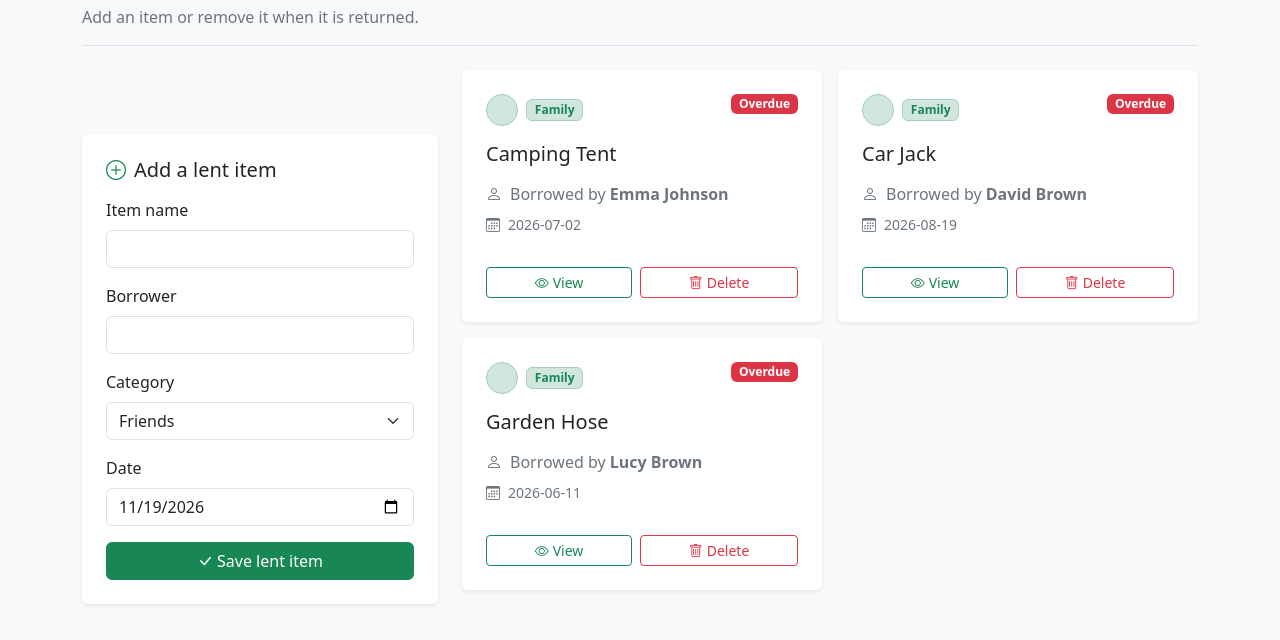
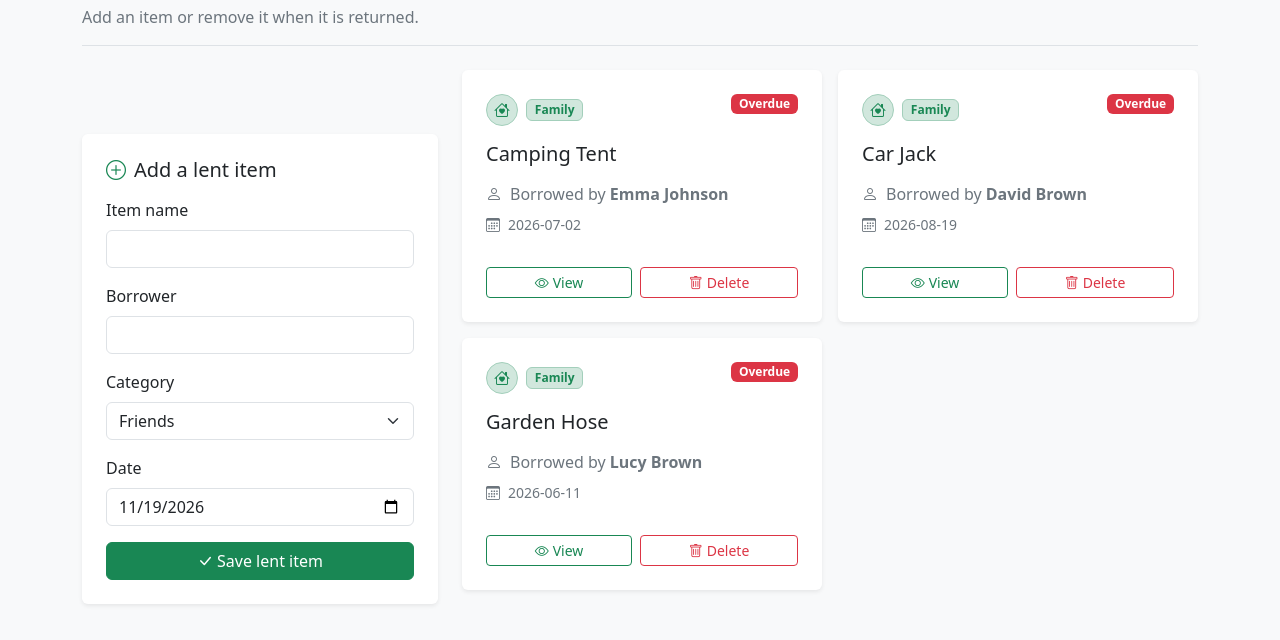
Before and after one commit to hersiahmed2525-ship-it/MiniLend-React, a React (Vite) app: page /lends in a window 1280 px wide. Shown: the part 162-802 px from the top of the page. Built offline with nearby package versions, Linux system fonts and the light colour scheme; data requests are answered from the project's data file.

Commit message:
Finally, letting LendPage to give LendCard, a singular category to retrieve category's icon inside LendCard.

```diff
--- a/src/pages/LendsPage.jsx
+++ b/src/pages/LendsPage.jsx
@@ -4,9 +4,19 @@ import LendCard from "../components/LendCard.jsx";
 import LendForm from "../components/LendForm.jsx";
 
 export default function LendsPage() {
-  const { lends, loading, error, refetch, search, addLend, deleteLend } =
-    useApp();
+  const {
+    lends,
+    categories,
+    loading,
+    error,
+    refetch,
+    search,
+    addLend,
+    deleteLend,
+  } = useApp();
+
   const query = search.trim().toLowerCase();
+
   const visibleLends = query
     ? lends.filter((lend) =>
         [lend.item, lend.borrower, lend.category]
@@ -14,6 +24,7 @@ export default function LendsPage() {
           .some((value) => String(value).toLowerCase().includes(query))
       )
     : lends;
+
   const handleDelete = async (id) => {
     try {
       await deleteLend(id);
@@ -41,9 +52,11 @@ export default function LendsPage() {
           <span>Loading lent items...</span>
         </div>
       )}
+
       {error && (
         <div className="alert alert-danger d-flex justify-content-between align-items-center gap-3">
           <span>{error}</span>
+
           <button
             type="button"
             className="btn btn-outline-danger"
@@ -65,11 +78,21 @@ export default function LendsPage() {
 
         <div className="col-lg-8">
           <div className="row g-3">
-            {visibleLends.map((lend) => (
-              <div key={lend.id} className="col-md-6">
-                <LendCard lend={lend} onDelete={handleDelete} />
-              </div>
-            ))}
+            {visibleLends.map((lend) => {
+              const category = categories.find(
+                (category) => category.name === lend.category
+              );
+
+              return (
+                <div key={lend.id} className="col-md-6">
+                  <LendCard
+                    lend={lend}
+                    category={category}
+                    onDelete={handleDelete}
+                  />
+                </div>
+              );
+            })}
 
             {!loading && visibleLends.length === 0 && (
               <div className="col-12">
@@ -79,9 +102,11 @@ export default function LendsPage() {
                       className="bi bi-search fs-1 text-success"
                       aria-hidden="true"
                     />
+
                     <h2 className="h5 mt-3">
                       {query ? "No matching lent items" : "No lent items yet"}
                     </h2>
+
                     <p className="text-secondary mb-0">
                       {query
                         ? "Try another item, borrower, or category."
```
